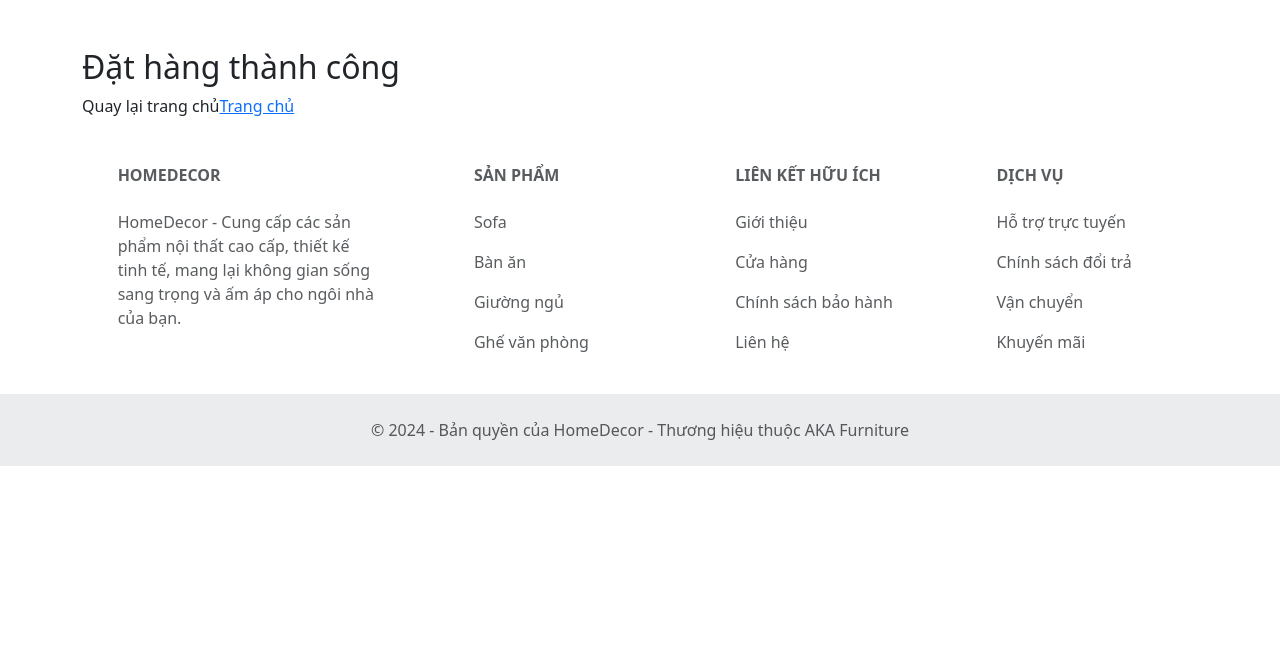
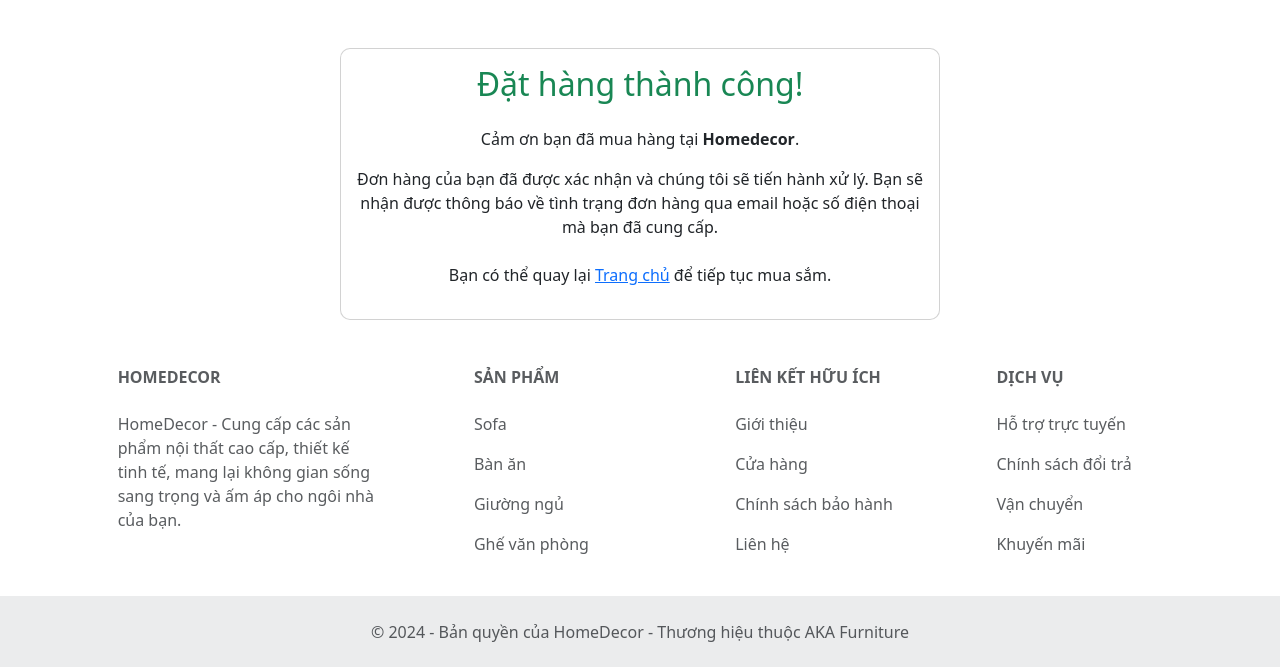
Before and after one commit to pnminh52/HomeDecor_PRO1014_Final, a PHP site: page /homedecorfinal/views/clients/carts/success.php in a window 1280 px wide. Shown: the part 97-764 px from the top of the page. Run offline with PHP 8.4, Linux system fonts and the light colour scheme; data that the repository does not hold is empty; some libraries are stand-ins or nearby versions.

Commit message:
cart-success css

```diff
--- a/controllers/OrderController.php
+++ b/controllers/OrderController.php
@@ -33,8 +33,9 @@ public function detailOrderUser(){
         (new Order)->updateStatus($id, 4);
     }
     $order = (new Order) ->find($id);
+    $categories=(new Category)-> all();
     $status = (new Order)->status_details;
     $order_details =(new Order)->listOrderDetail($id);
-    return view("clients.users.detail-order", compact('order','order_details','status'));
+    return view("clients.users.detail-order", compact('order','order_details','status','categories'));
 }
 }
--- a/views/clients/carts/success.php
+++ b/views/clients/carts/success.php
@@ -1,10 +1,25 @@
-<?php include_once ROOT_DIR . "views/clients/header.php";?>
+<?php include_once ROOT_DIR . "views/clients/header.php"; ?>
 
-<div class="container mt-5">
-    <h2>Đặt hàng thành công</h2>
-    <p>
-        Quay lại trang chủ<a href="<?= ROOT_URL?>">Trang chủ</a>
-    </p>
+<div class="container mt-5 d-flex justify-content-center">
+    <div class="card" style="max-width: 600px; width: 100%; border-radius: 10px;">
+        <div class="card-body text-center">
+            <!-- Tiêu đề trang -->
+            <h2 class="text-success">Đặt hàng thành công!</h2>
+
+            <!-- Mô tả đơn hàng thành công -->
+            <div class="mt-4">
+                <p>Cảm ơn bạn đã mua hàng tại <strong>Homedecor</strong>.</p>
+                <p>Đơn hàng của bạn đã được xác nhận và chúng tôi sẽ tiến hành xử lý. Bạn sẽ nhận được thông báo về tình trạng đơn hàng qua email hoặc số điện thoại mà bạn đã cung cấp.</p>
+            </div>
+
+            <!-- Hướng dẫn quay lại trang chủ -->
+            <div class="mt-4">
+                <p>
+                    Bạn có thể quay lại <a href="<?= ROOT_URL ?>">Trang chủ</a> để tiếp tục mua sắm.
+                </p>
+            </div>
+        </div>
+    </div>
 </div>
 
-<?php include_once ROOT_DIR . "views/clients/footer.php";?>
+<?php include_once ROOT_DIR . "views/clients/footer.php"; ?>
```
Also changed, not shown: controllers/CartController.php (+4 -4 lines).
